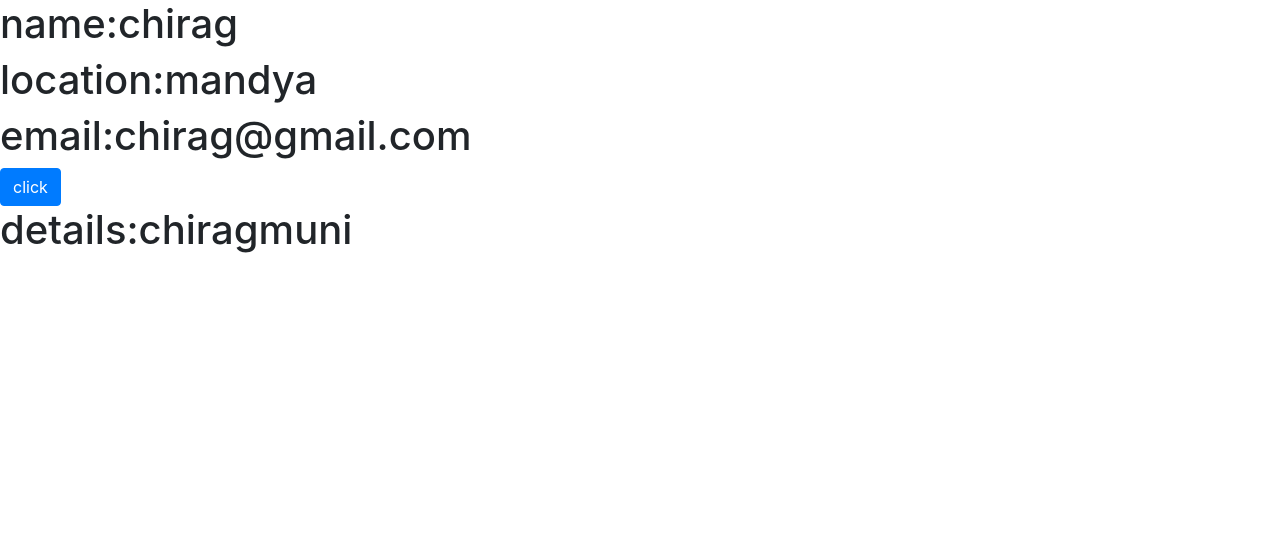
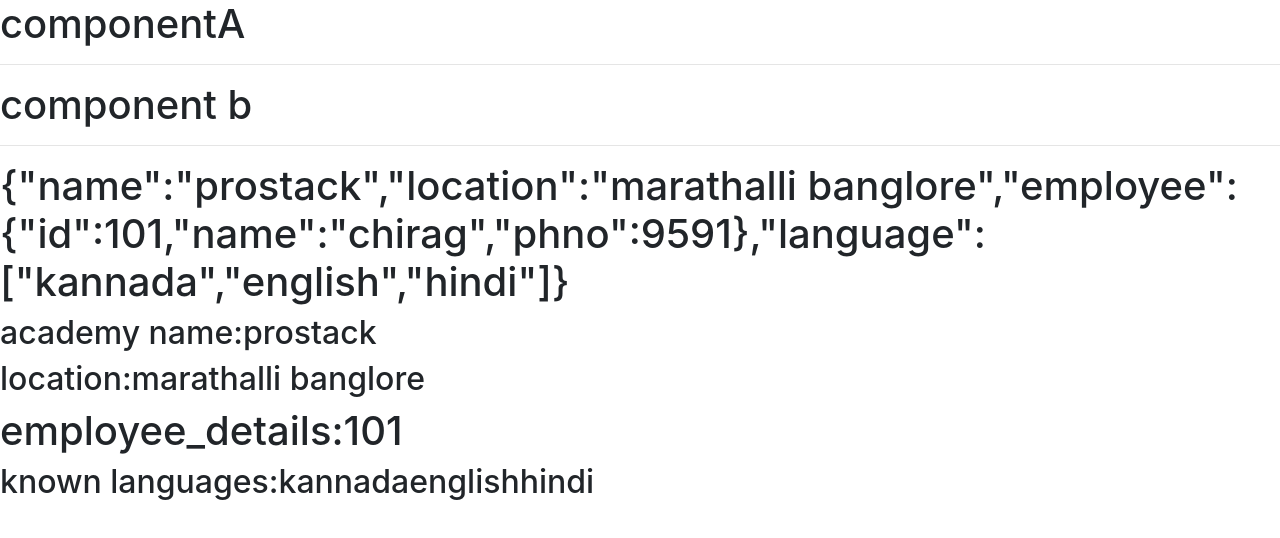
Before and after one commit to chiragrajbr/react, a JavaScript app in the folder chirag/: page / in a window 1280 px wide. Shown: the top 538 px of the page. Built offline with nearby package versions, Linux system fonts and the light colour scheme.

Commit message:
function to function

```diff
--- a/chirag/src/App.js
+++ b/chirag/src/App.js
@@ -1,10 +1,8 @@
-import Cls1 from "./Cls1"
-import Cls2 from "./Cls2"
+import ComponentA from "./ComponentA"
+
 function App(){
     return <div>
-        <Cls1 />
-        <Cls2 />
+       <ComponentA />
         </div>
-
 }
 export default App
--- /dev/null
+++ b/chirag/src/ComponentA.js
@@ -0,0 +1,14 @@
+import ComponentB from "./ComponentB"
+function ComponentA(){
+    let name="prostack"
+    let location="marathalli banglore"
+    let employee={id:101,name:"chirag",phno:9591}
+    let languages=["kannada","english","hindi"]
+
+      return <div>
+        <h1>componentA</h1>
+        <hr />
+        <ComponentB name={name} location={location} employee={employee} language={languages}  />
+      </div>
+}
+export default ComponentA
--- /dev/null
+++ b/chirag/src/ComponentB.js
@@ -0,0 +1,11 @@
+function ComponentB(props) {
+    return <div>
+        <h1>component b</h1><hr />
+        <h1>{JSON.stringify(props)}</h1>
+        <h2>academy name:{props.name}</h2>
+        <h2>location:{props.location}</h2>
+        <h1>employee_details:{props.employee.id}</h1>
+        <h2>known languages:{props.language}</h2>
+    </div>
+}
+export default ComponentB
```
